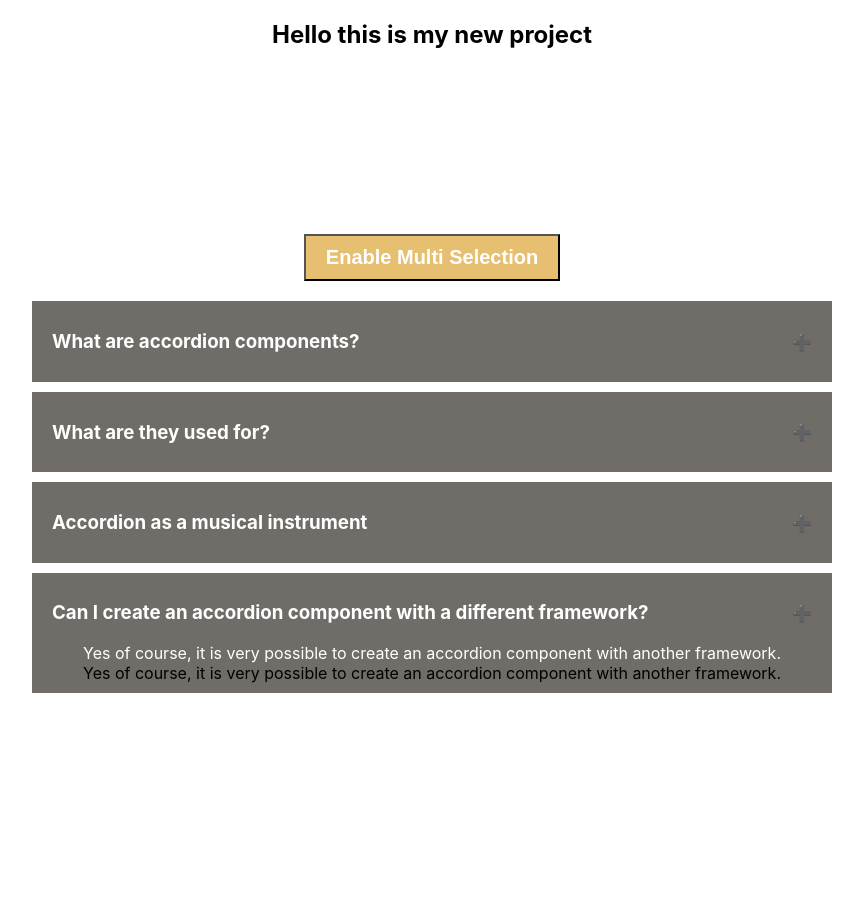
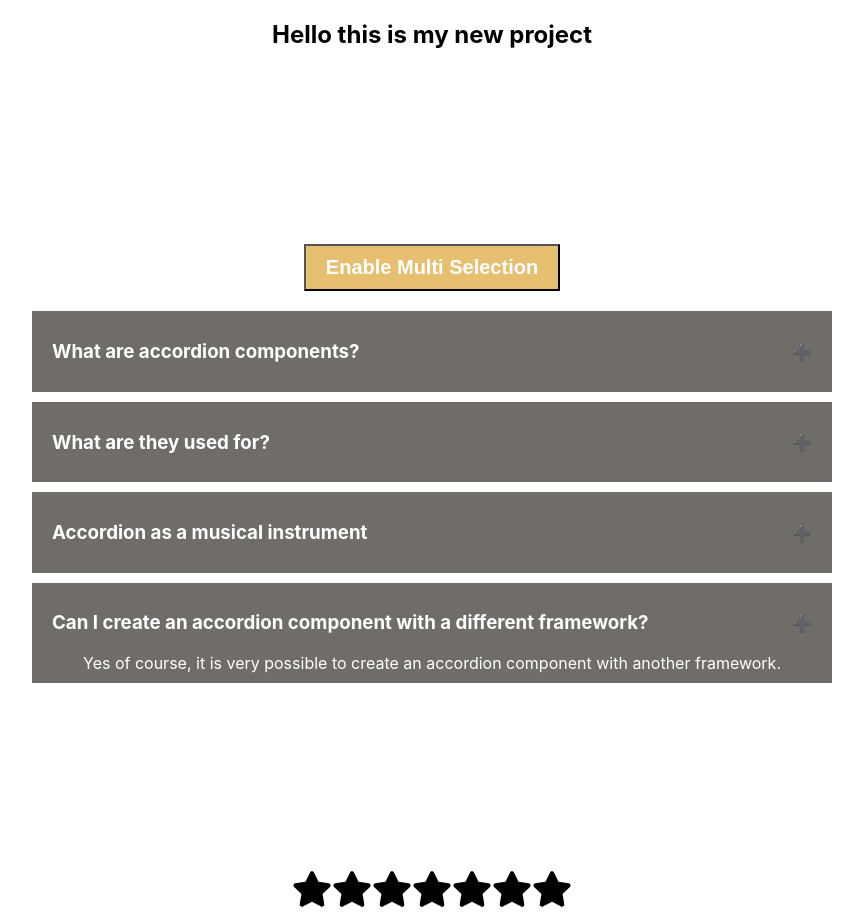
Before and after one commit to Arshadalee/allinone, a React (Create React App) app: page / in a window 1280 px wide. Both pictures are taken after a click on the element 640 px from the left and 632 px from the top of the page. Shown: the whole page, without its empty margins (208-1071 px from the left). Before the commit the page ends 869 px from the top, so only its background shows below. Built offline with nearby package versions, Linux system fonts and the light colour scheme.

Commit message:
star-rating

```diff
--- a/package.json
+++ b/package.json
@@ -8,6 +8,7 @@
     "@testing-library/user-event": "^13.5.0",
     "react": "^18.3.1",
     "react-dom": "^18.3.1",
+    "react-icons": "^5.3.0",
     "react-scripts": "5.0.1",
     "web-vitals": "^2.1.4"
   },
--- a/src/App.js
+++ b/src/App.js
@@ -1,12 +1,14 @@
 import logo from './logo.svg';
 import './App.css';
 import Accordian from './comp/accordian/Accordian';
+import StarRating from './comp/starRating/StarRating';
 
 function App() {
   return (
     <div className="App">
       <h2>Hello this is my new project</h2>
       <Accordian/>
+      <StarRating/>
     </div>
   );
 }
--- a/src/comp/accordian/Accordian.jsx
+++ b/src/comp/accordian/Accordian.jsx
@@ -42,18 +42,13 @@ const Accordian = () => {
                   <h3>{mapItem.question}</h3>
                   <span>➕</span>
                 </div>
-                {
-                  multiSelection ? multiple.indexOf(mapItem.id)!== -1  && (
-                  <div className="content">{mapItem.answer}</div>):
-                 ( selected === mapItem.id && <div className="acc-content ">{mapItem.answer}</div>
-                  )
-
-
-                }
-                {selected === mapItem.id ||
-                multiple.indexOf(mapItem.id) !== -1 ? (
-                  <div className="content">{mapItem.answer}</div>
-                ) : null}
+                {multiSelection
+                  ? multiple.indexOf(mapItem.id) !== -1 && (
+                      <div className="content">{mapItem.answer}</div>
+                    )
+                  : selected === mapItem.id && (
+                      <div className="acc-content ">{mapItem.answer}</div>
+                    )}
               </div>
             </div>
           ))
--- /dev/null
+++ b/src/comp/starRating/StarRating.jsx
@@ -0,0 +1,40 @@
+import React, { useState } from 'react';
+import {FaStar} from 'react-icons/fa';
+import "./style.css";
+
+const StarRating = ({nuMStars=7}) => {
+    const [rating,setrating]=useState(0);
+    const [hover,setHover]=useState(0);
+
+
+    function handleClick(getCurrentIndex){
+        setrating(getCurrentIndex);
+
+    }
+    function handleMouseEnter(getCurrentIndex){
+        setHover(getCurrentIndex);
+    }
+    function handleMouseLeave(){
+        setHover(rating);
+    }
+
+  return (
+    <div className='star-rating'>
+      {
+        [...Array(nuMStars)].map((_,index)=>{
+            index +=1;
+            return(
+                < FaStar
+            key={index}
+            className={index <=(hover || rating) ? "active":"inactive"}
+            onClick={()=>handleClick(index)}
+            onMouseMove={()=>handleMouseEnter(index)}
+            onMouseLeav={()=>handleMouseLeave()}
+            size={40}/>);
+        })
+      }
+    </div>
+  )
+}
+
+export default StarRating
--- /dev/null
+++ b/src/comp/starRating/style.css
@@ -0,0 +1,6 @@
+.active {
+    color: #fff700;
+  }
+ .inactive {
+    color: #000000;
+  }
```
Also changed, not shown: 1 other file (tests, documents, lock files or other folders).
